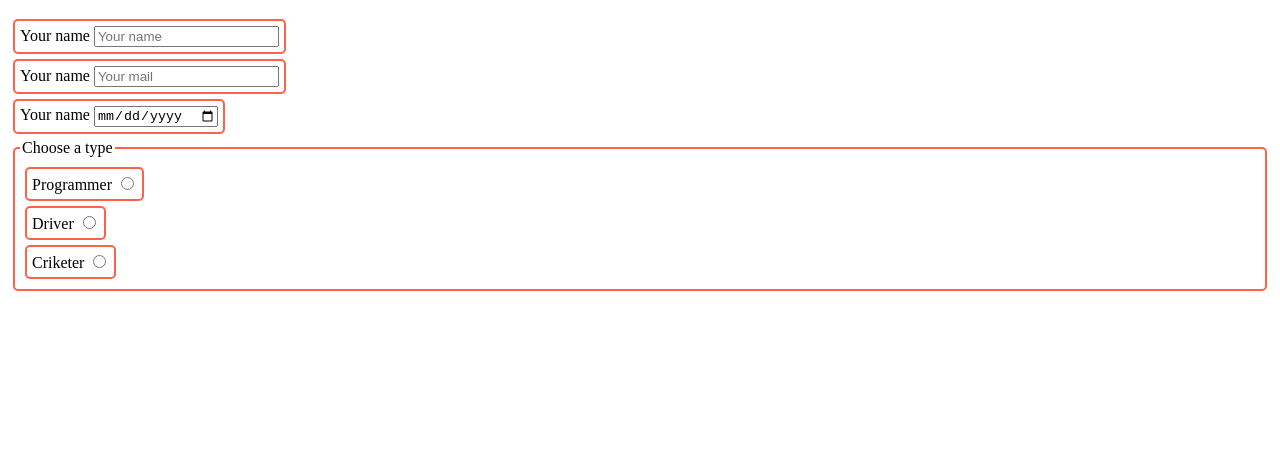
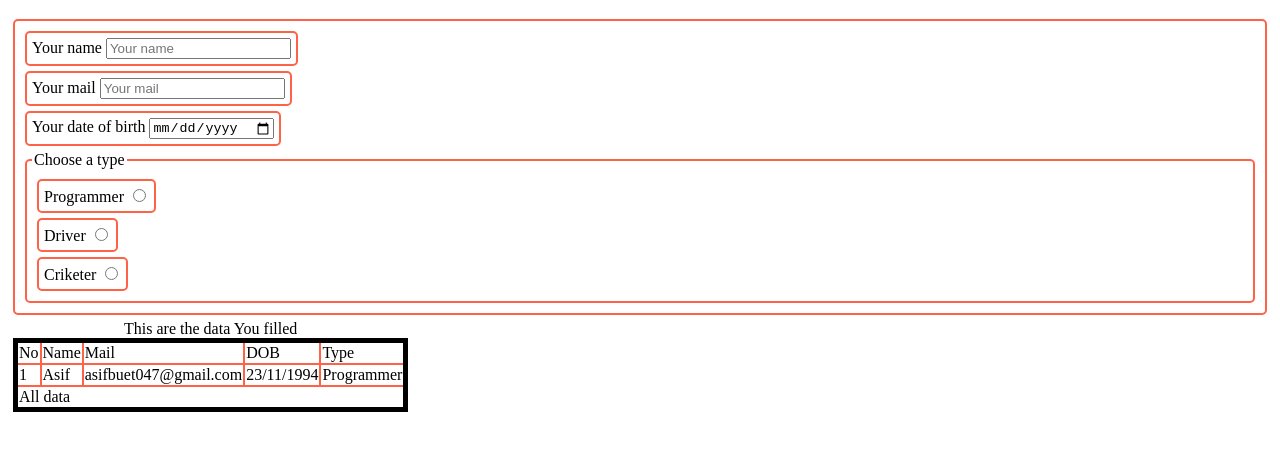
Before and after one commit to asifbuet047/programming-hero-module4, a plain HTML site: page index.html in a window 1280 px wide. Shown: the part 61-512 px from the top of the page. Drawn offline with Linux system fonts and the light colour scheme.

Commit message:
table,thead,tbody,tfoot,tr,td tags

```diff
--- a/index.html
+++ b/index.html
@@ -18,10 +18,10 @@
             <label for="name"> Your name
                 <input type="text" id="name" placeholder="Your name">
             </label>
-            <label for="email"> Your name
+            <label for="email"> Your mail
                 <input type="email" id="email" placeholder="Your mail">
             </label>
-            <label for="dob"> Your name
+            <label for="dob"> Your date of birth
                 <input type="date" id="dob" placeholder="Your DOB">
             </label>
             <fieldset>
@@ -40,6 +40,33 @@
 
         </form>
 
+        <table>
+            <caption>This are the data You filled</caption>
+            <thead>
+                <tr>
+                    <td>No</td>
+                    <td>Name</td>
+                    <td>Mail</td>
+                    <td>DOB</td>
+                    <td>Type</td>
+                </tr>
+            </thead>
+            <tbody>
+                <tr>
+                    <td>1</td>
+                    <td>Asif</td>
+                    <td>asifbuet047@gmail.com</td>
+                    <td>23/11/1994</td>
+                    <td>Programmer</td>
+                </tr>
+            </tbody>
+            <tfoot>
+                <tr>
+                    <td colspan="5">All data</td>
+                </tr>
+            </tfoot>
+        </table>
+
     </main>
     <footer>
 
--- a/styles.css
+++ b/styles.css
@@ -89,3 +89,29 @@ fieldset {
     padding: 5px;
 
 }
+
+form {
+    margin: 5px;
+    border: 2px;
+    border-color: tomato;
+    border-radius: 5px;
+    border-style: solid;
+    padding: 5px;
+
+}
+
+td {
+    border: 2px;
+    border-style: solid;
+    border-color: tomato;
+}
+
+table {
+    margin: 5px;
+    border: 5px;
+    border-color: black;
+    border-radius: 5px;
+    border-style: solid;
+    padding: 5px;
+    border-collapse: collapse;
+}
```
